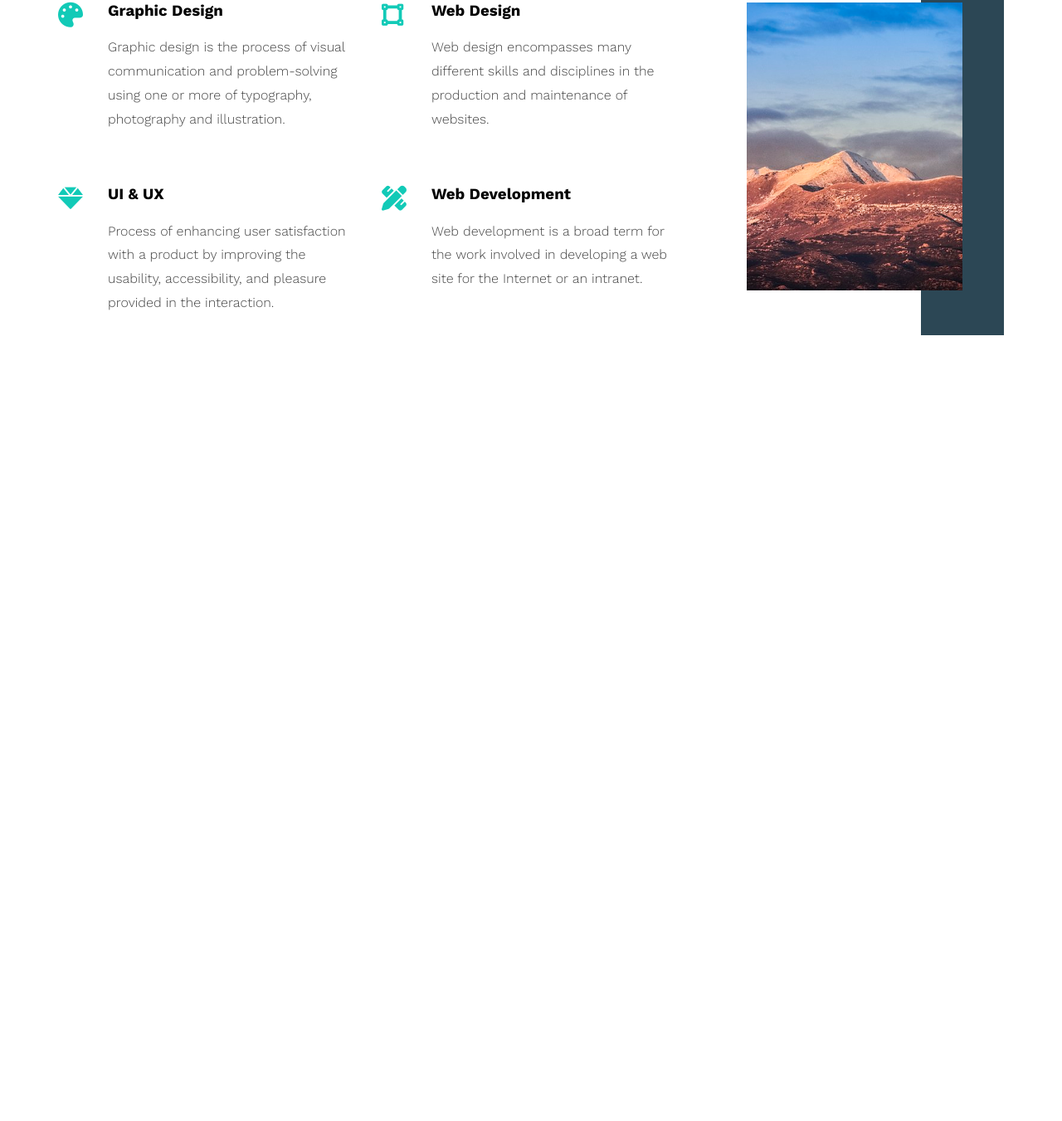
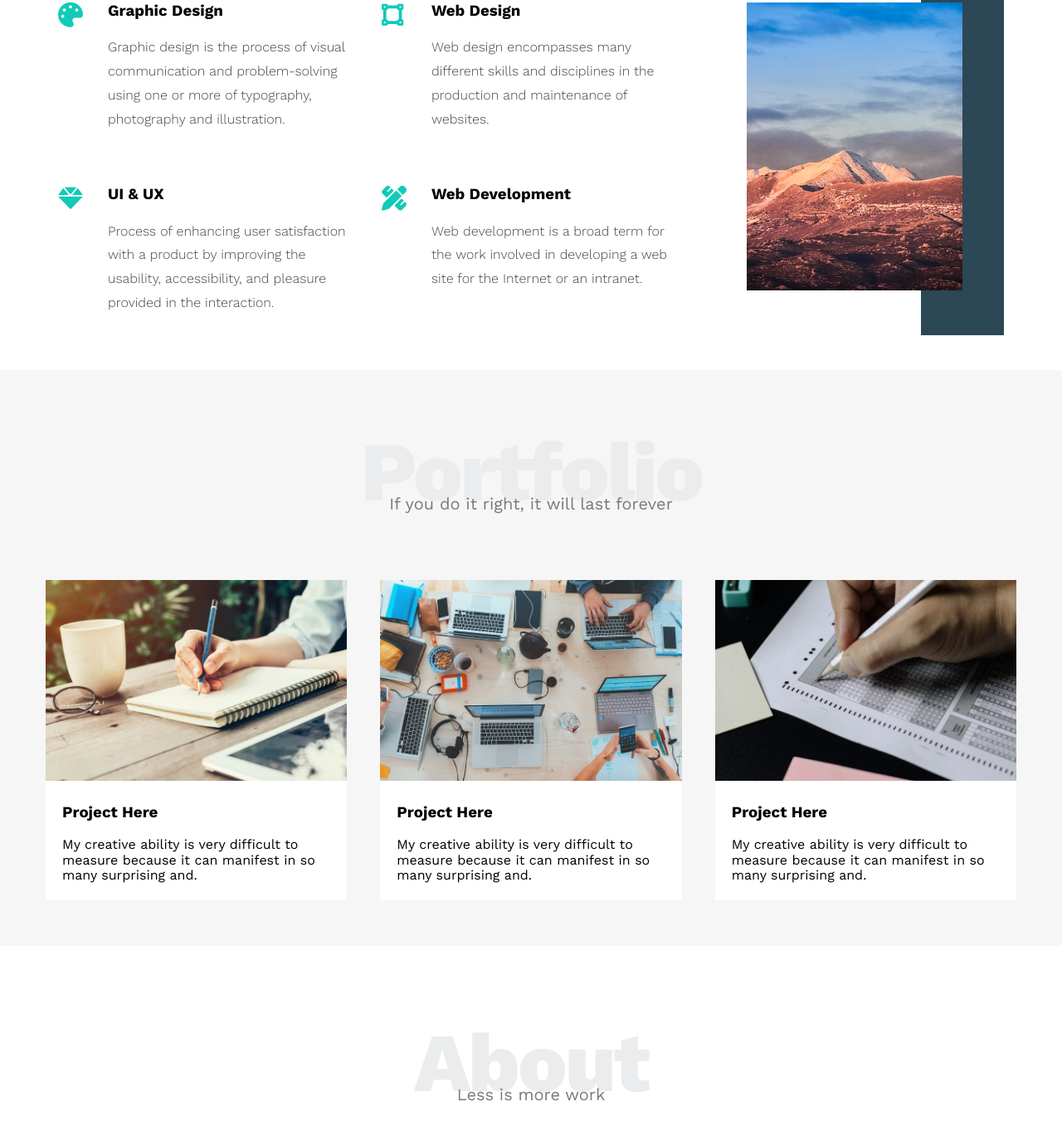
Before and after one commit to AyaZayed/Agency-Template--Elzero, a plain HTML site: page index.html in a window 1280 px wide. Shown: the part 1452-2803 px from the top of the page at 83% size. Before the commit the page ends 1968 px from the top, so only its background shows below. Drawn offline with nearby package versions, Linux system fonts and the light colour scheme.

Commit message:
portfolio section

```diff
--- a/css/style.css
+++ b/css/style.css
@@ -209,6 +209,7 @@ body {
   grid-template-columns: repeat(auto-fill, minmax(300px, 1fr));
   grid-gap: 30px;
   padding: var(--section-padding);
+  padding-bottom: 0;
 }
 
 .services .service {
@@ -241,6 +242,12 @@ body {
   text-align: center;
 }
 
+@media (max-width: 1200px) {
+  #img-col {
+    display: none;
+  }
+}
+
 .services #img-col img {
   width: 260px;
   /* height: 300px; */
@@ -257,3 +264,39 @@ body {
   z-index: -1;
 }
 /* End Services Section */
+
+/* Portfolio Section */
+
+.portfolio {
+  padding: 35px;
+  background-color: var(--grey);
+}
+
+.portfolio .pale-heading {
+  margin-top: 30px;
+}
+
+.portfolio .cards {
+  display: flex;
+  margin-top: 60px;
+}
+
+@media (max-width: 768px) {
+  .portfolio .cards {
+    flex-direction: column;
+  }
+}
+
+.portfolio .cards .card {
+  margin: 20px;
+  background-color: #fff;
+}
+
+.portfolio .cards .card img {
+  max-width: 100%;
+}
+
+.portfolio .cards .card .text {
+  padding: 5px 20px;
+}
+/* End Portfolio Section */
--- a/index.html
+++ b/index.html
@@ -116,6 +116,51 @@
         </div>
     </div>
     <!-- End Services Section -->
+    <!-- Portfolio Section -->
+    <div class="portfolio">
+        <div class="container">
+            <h2 class="pale-heading">Portfolio</h2>
+            <p class="sub-heading">If you do it right, it will last forever</p>
+        </div>
+        <div class="cards">
+            <div class="card">
+                <img src="img/portfolio-1.jpg" alt="Portfolio image 1">
+                <div class="text">
+                    <h3>Project Here</h3>
+                    <p>My creative ability is very difficult to measure because it can manifest in so many surprising
+                        and.
+                    </p>
+                </div>
+            </div>
+            <div class="card">
+                <img src="img/portfolio-2.jpg" alt="Portfolio image 2">
+                <div class="text">
+                    <h3>Project Here</h3>
+                    <p>My creative ability is very difficult to measure because it can manifest in so many surprising
+                        and.
+                    </p>
+                </div>
+            </div>
+            <div class="card">
+                <img src="img/portfolio-3.jpg" alt="Portfolio image 3">
+                <div class="text">
+                    <h3>Project Here</h3>
+                    <p>My creative ability is very difficult to measure because it can manifest in so many surprising
+                        and.
+                    </p>
+                </div>
+            </div>
+        </div>
+    </div>
+    <!-- End Portfolio Section -->
+    <!-- About Section -->
+    <div class="about">
+        <div class="container">
+            <h2 class="pale-heading">About</h2>
+            <p class="sub-heading">Less is more work</p>
+        </div>
+    </div>
+    <!-- End About Section -->
 </body>
 
 </html>
```
Also changed, not shown: img/portfolio-1.jpg (added), img/portfolio-2.jpg (added), img/portfolio-3.jpg (added).
